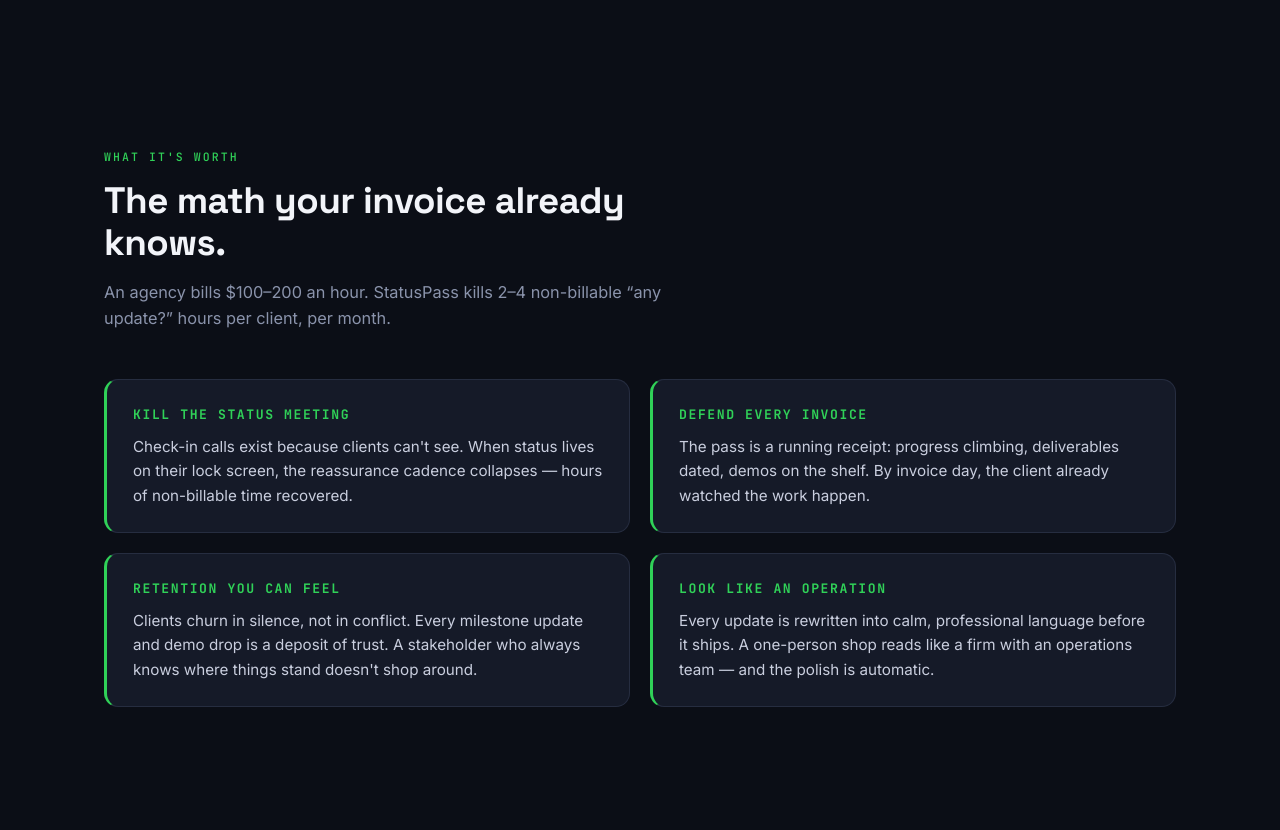
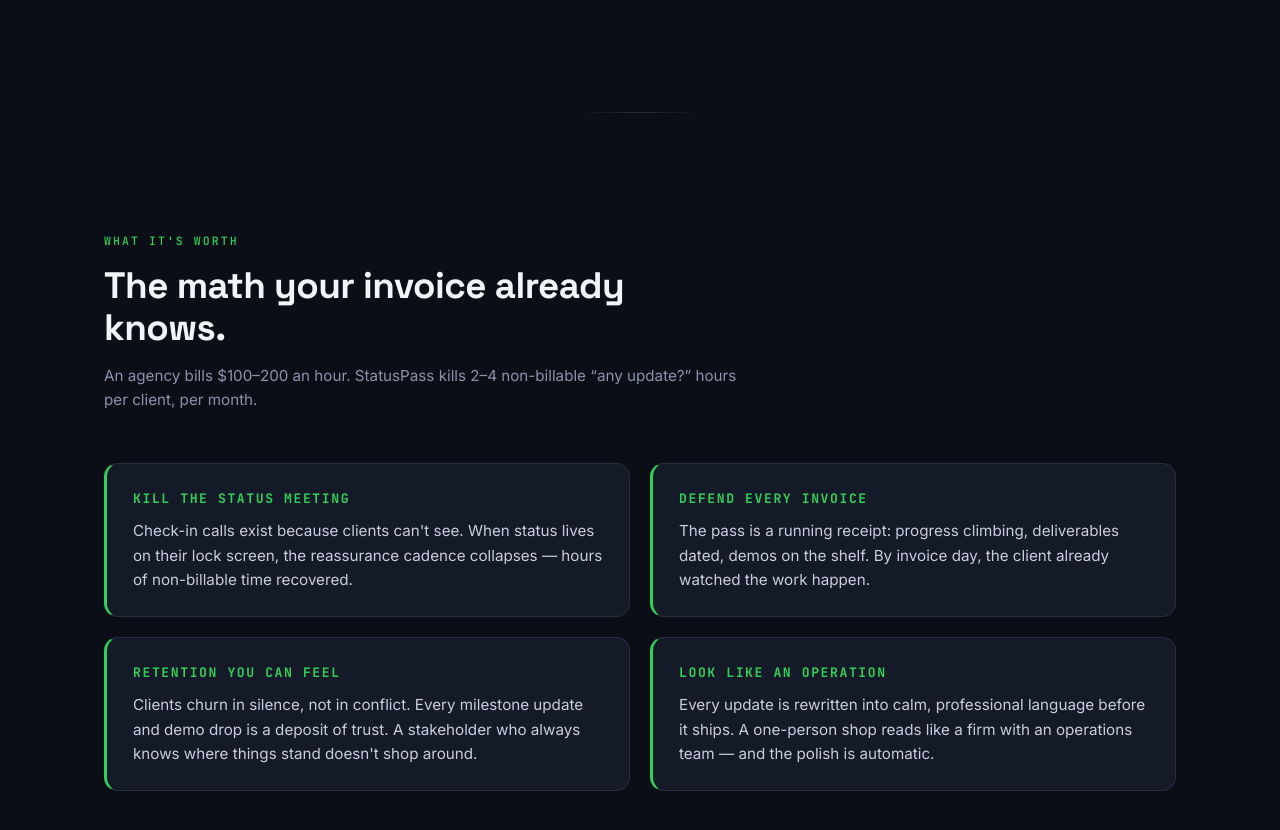
Before and after one commit to properselects/statuspass-core, a website: page site/index.html in a window 1280 px wide. Shown: the part 1966-2796 px from the top of the page. Drawn offline with Linux system fonts and the light colour scheme; no server answers.

Commit message:
style: fluid polish — softer easings, scroll-margin, gradient dividers, hover lift, focus glow

```diff
--- a/site/index.html
+++ b/site/index.html
@@ -108,10 +108,31 @@ h1 em{font-style:normal;color:var(--live)}
 @keyframes scroll{to{transform:translateX(-50%)}}
 
 /* ── sections ── */
-section{padding:88px 0}
-.sect-head{max-width:600px;margin-bottom:48px}
+section{padding:clamp(56px,9vw,120px) 0;scroll-margin-top:72px}
+.sect-head{max-width:640px;margin-bottom:clamp(28px,4vw,52px)}
 h2{font-family:var(--display);font-weight:700;font-size:clamp(1.6rem,3vw,2.3rem);letter-spacing:-.015em;line-height:1.15;margin:12px 0 14px}
-.sect-head p{color:var(--mute);font-size:1.02rem}
+.sect-head p{color:var(--mute);font-size:clamp(.95rem,1.1vw,1.05rem);line-height:1.6}
+
+/* ── Fluid polish: softer easing, subtle depth, smoother interactions ── */
+:root{--ease:cubic-bezier(.22,.61,.36,1);--slow:cubic-bezier(.4,0,.2,1)}
+a,button,.btn,input,textarea,.pass,.pill,.tier,.persona,.step-card,.k-card,.k-col,.tk{transition:transform .35s var(--ease),background .35s var(--ease),color .3s var(--ease),border-color .3s var(--ease),box-shadow .35s var(--ease),opacity .3s var(--ease)}
+.btn{will-change:transform}
+.btn:hover{transform:translateY(-1px);box-shadow:0 12px 32px -12px rgba(201,169,106,.55)}
+.btn:active{transform:translateY(0)}
+.btn.ghost:hover{border-color:var(--foil);color:var(--foil)}
+.tier:hover,.persona:hover,.step-card:hover{transform:translateY(-3px);border-color:rgba(201,169,106,.35)}
+/* soft section dividers — gradient wash instead of hard edges */
+section+section{position:relative}
+section+section::before{content:"";position:absolute;left:50%;top:0;width:120px;height:1px;background:linear-gradient(90deg,transparent,var(--line),transparent);transform:translateX(-50%)}
+/* smoother .rv reveal */
+.rv{transition:opacity .8s var(--ease),transform .8s var(--ease)}
+/* subtle text selection */
+::selection{background:rgba(201,169,106,.28);color:var(--text)}
+/* hero flourish — soft glow behind the phone demo */
+.hero .demo{position:relative}
+.hero .demo::after{content:"";position:absolute;inset:-40px -20px -20px -20px;background:radial-gradient(60% 50% at 50% 40%,rgba(201,169,106,.08),transparent 70%);pointer-events:none;z-index:-1;filter:blur(30px)}
+/* fluid form focus */
+input:focus,textarea:focus{border-color:var(--foil);box-shadow:0 0 0 4px rgba(201,169,106,.15)}
 
 /* how it works — ticket stubs */
 .steps{display:grid;grid-template-columns:repeat(3,1fr);gap:20px}
```
